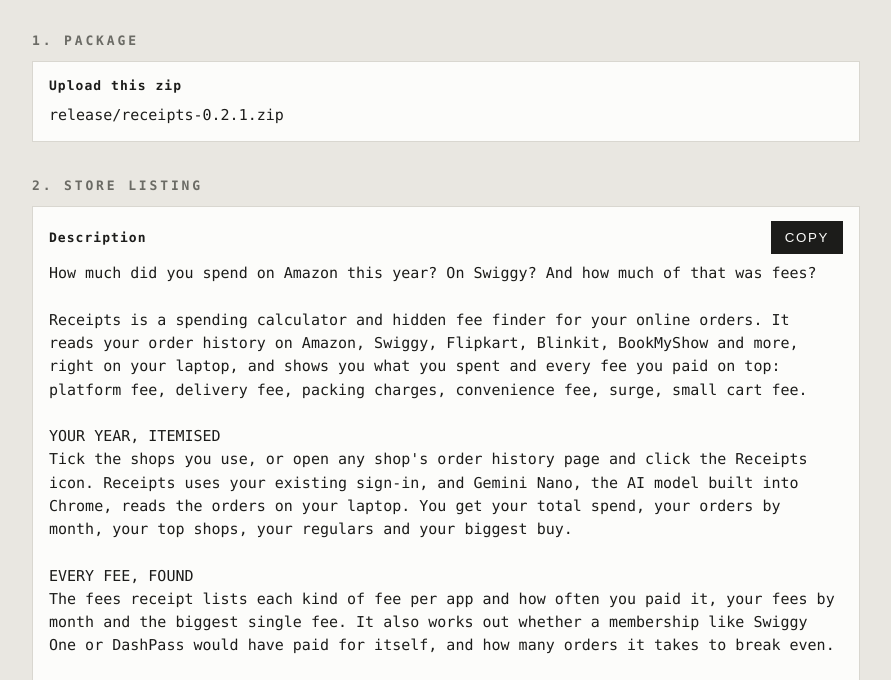
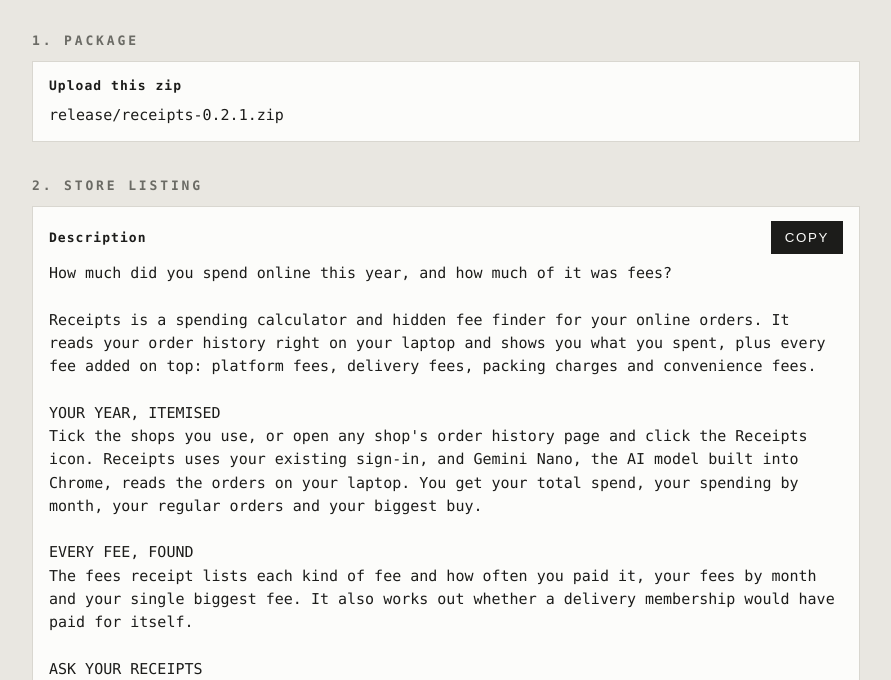
Before and after one commit to gottostartsomewhere/receipts, a website built with Vite: page store/copy-panel.html in a window 1280 px wide. Shown: the part 120-800 px from the top of the page, without its empty margins (194-1085 px from the left). Built offline with nearby package versions, Linux system fonts and the light colour scheme.

Commit message:
Store listing: drop the shop list the review flagged as keyword spam

```diff
--- a/store/copy-panel.html
+++ b/store/copy-panel.html
@@ -34,18 +34,18 @@
 
   <h2>2. STORE LISTING</h2>
   <div class="field"><div class="head"><span class="label">Description</span><button data-copy="desc">COPY</button></div>
-<pre id="desc">How much did you spend on Amazon this year? On Swiggy? And how much of that was fees?
+<pre id="desc">How much did you spend online this year, and how much of it was fees?
 
-Receipts is a spending calculator and hidden fee finder for your online orders. It reads your order history on Amazon, Swiggy, Flipkart, Blinkit, BookMyShow and more, right on your laptop, and shows you what you spent and every fee you paid on top: platform fee, delivery fee, packing charges, convenience fee, surge, small cart fee.
+Receipts is a spending calculator and hidden fee finder for your online orders. It reads your order history right on your laptop and shows you what you spent, plus every fee added on top: platform fees, delivery fees, packing charges and convenience fees.
 
 YOUR YEAR, ITEMISED
-Tick the shops you use, or open any shop's order history page and click the Receipts icon. Receipts uses your existing sign-in, and Gemini Nano, the AI model built into Chrome, reads the orders on your laptop. You get your total spend, your orders by month, your top shops, your regulars and your biggest buy.
+Tick the shops you use, or open any shop's order history page and click the Receipts icon. Receipts uses your existing sign-in, and Gemini Nano, the AI model built into Chrome, reads the orders on your laptop. You get your total spend, your spending by month, your regular orders and your biggest buy.
 
 EVERY FEE, FOUND
-The fees receipt lists each kind of fee per app and how often you paid it, your fees by month and the biggest single fee. It also works out whether a membership like Swiggy One or DashPass would have paid for itself, and how many orders it takes to break even.
+The fees receipt lists each kind of fee and how often you paid it, your fees by month and your single biggest fee. It also works out whether a delivery membership would have paid for itself.
 
 ASK YOUR RECEIPTS
-"How much did I pay in delivery fees in March?" "How much did I spend on biryani?" Gemini Nano reads the question on your laptop and the answer is counted from your own orders, so it is exact.
+"How much did I pay in delivery fees in March?" Gemini Nano reads the question on your laptop and the answer is counted from your own orders, so it is exact.
 
 YOUR SPENDING WRAPPED
 Shareable story cards for your year. Gemini in the cloud writes the funny lines from about a dozen rounded totals that you see and approve first. Cards with real restaurant and product names are drawn on your laptop and never sent.
@@ -53,14 +53,12 @@ Shareable story cards for your year. Gemini in the cloud writes the funny lines
 PRIVATE BY DESIGN
 - Your orders, items, fees and questions are read on your laptop, not on a server.
 - Only rounded totals you approve go to the cloud, and every request is listed under "What left this device".
-- No account, no analytics, no ads. Your saved year stays in your browser and "Forget this year" deletes it.
+- No account, no analytics, no ads. "Forget this year" deletes your saved year.
 
-WORKS WITH
-India: Amazon.in, Swiggy, Flipkart, Blinkit, BookMyShow. In beta: Myntra, AJIO, Tata CLiQ, JioMart, Uber.
-US: Amazon.com. In beta: Walmart, Target, DoorDash, Uber Eats, Instacart, eBay, Etsy, Uber.
-Any other shop: open its order history page and click the Receipts icon.
+WHERE IT WORKS
+Amazon.in, Swiggy, Flipkart, Blinkit and BookMyShow work today, with more shops in beta. On any other shop, open its order history page and click the Receipts icon.
 
-NO ORDERS HANDY? Try the built-in demo store or a sample year.
+No orders handy? Try the built-in demo store or a sample year.
 
 Needs Chrome on a desktop with Gemini Nano (Chrome 139 or later). Without Nano, the demo store and sample years still work.</pre></div>
   <div class="field"><div class="head"><span class="label">Category</span><button data-copy="cat">COPY</button></div><pre id="cat">Shopping</pre></div>
```
Also changed, not shown: store/listing.md (+11 -11 lines).
